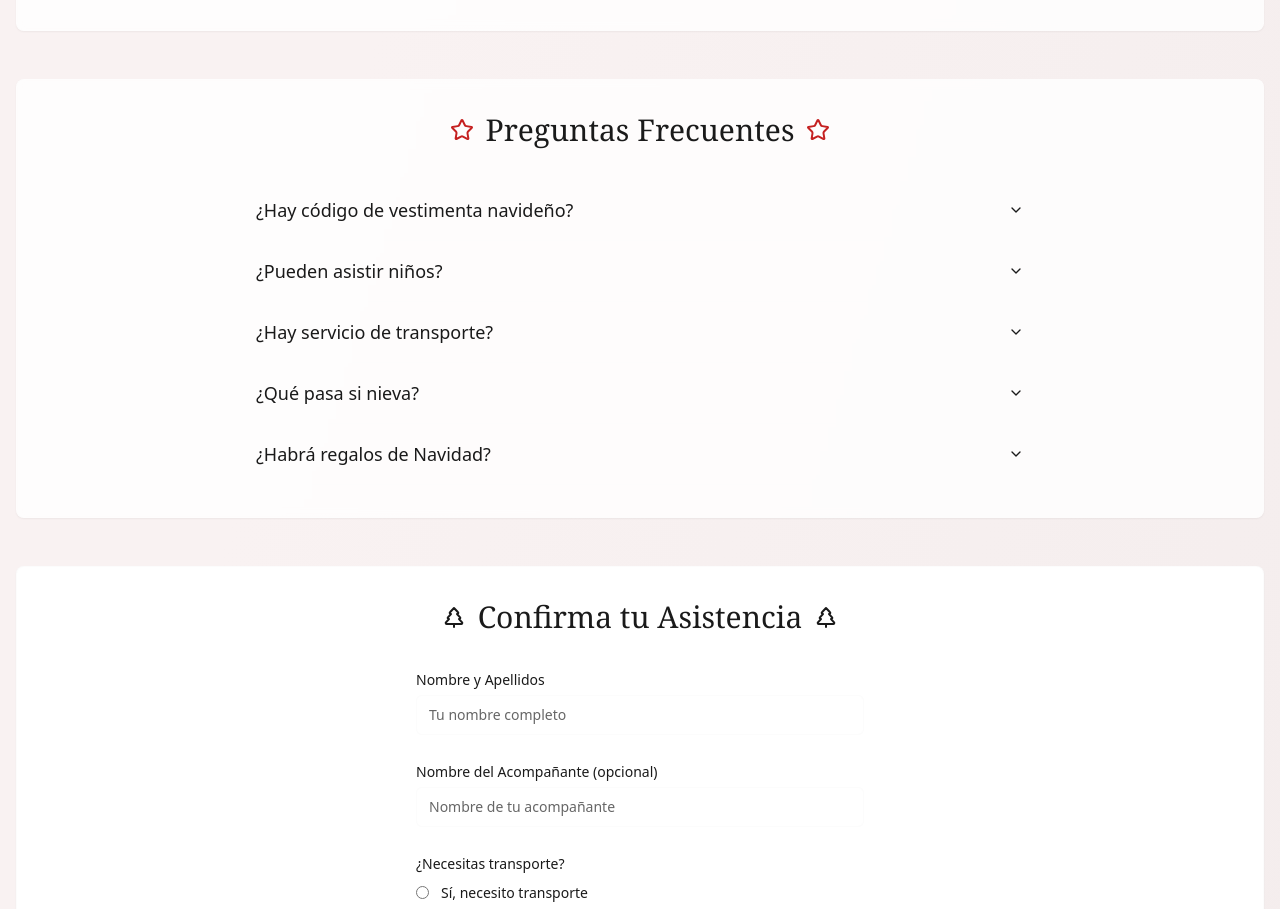
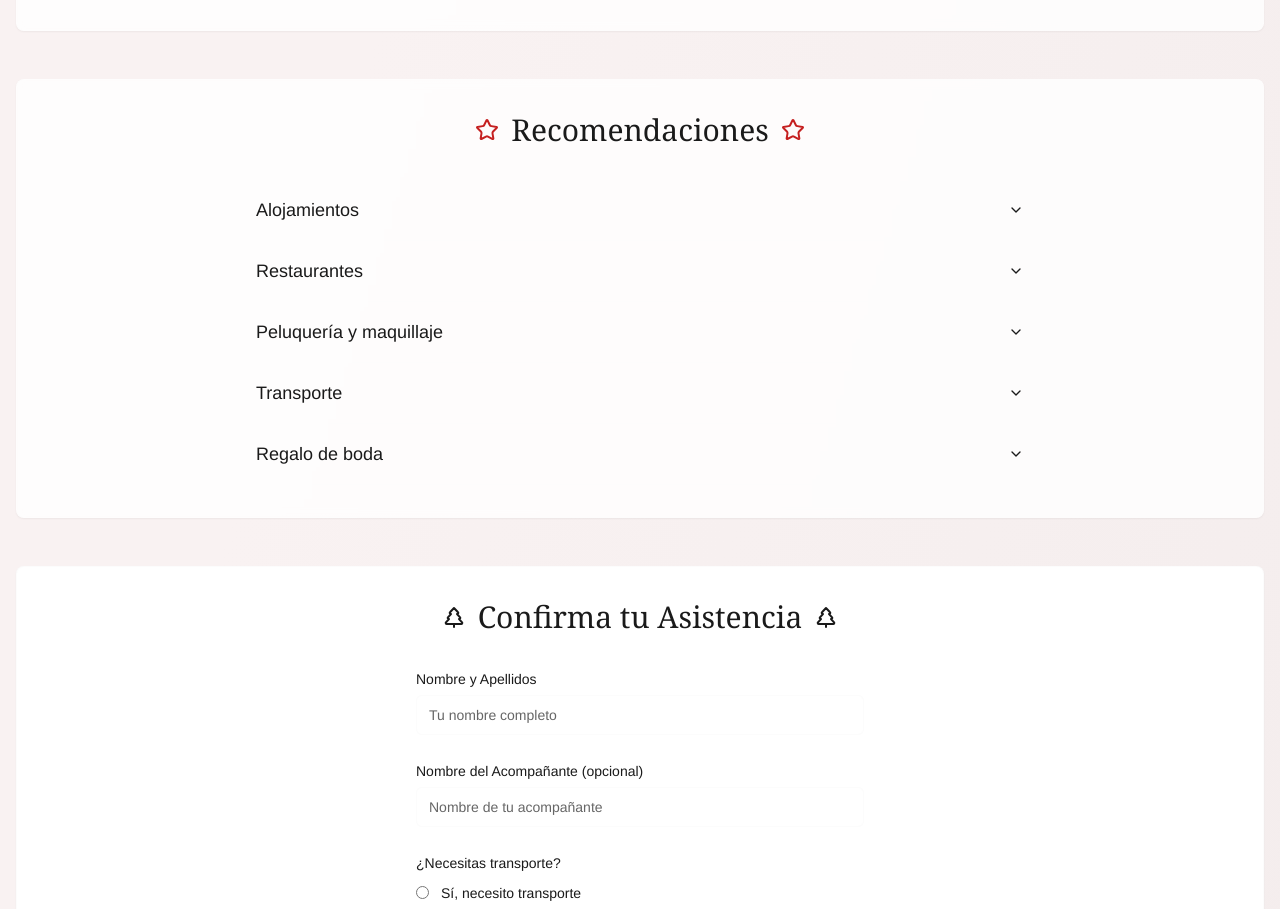
Before and after one commit to ferhergant/holly-jolly-rsvp-site, a React (Vite) app: page / in a window 1280 px wide. Shown: the part 3023-3932 px from the top of the page. Built offline with nearby package versions, Linux system fonts and the light colour scheme.

Commit message:
Add faq Data titles

```diff
--- a/src/components/ChristmasWedding.tsx
+++ b/src/components/ChristmasWedding.tsx
@@ -115,23 +115,23 @@ const ChristmasWedding = () => {
 
   const faqData = [
     {
-      question: "¿Hay código de vestimenta navideño?",
-      answer: "Invitamos a nuestros invitados a incorporar toques navideños en su vestimenta: colores como verde bosque, dorado, burgundy o elementos festivos discretos. ¡Pero lo más importante es que te sientas cómodo y elegante!"
+      question: "Alojamientos",
+      answer: "Lorem ipsum dolor sit amet, consectetur adipiscing elit. Sed do eiusmod tempor incididunt ut labore et dolore magna aliqua."
     },
     {
-      question: "¿Pueden asistir niños?",
+      question: "Restaurantes",
       answer: "¡Por supuesto! Los niños son bienvenidos en nuestra celebración navideña. Habrá actividades especiales y un menú infantil disponible."
     },
     {
-      question: "¿Hay servicio de transporte?",
+      question: "Peluquería y maquillaje",
       answer: "Ofrecemos transporte gratuito desde el centro de la ciudad hasta el venue. Los buses saldrán cada 30 minutos a partir de las 15:30h desde la Plaza Mayor."
     },
     {
-      question: "¿Qué pasa si nieva?",
+      question: "Transporte",
       answer: "¡Será aún más mágico! Nuestro venue cuenta con espacios interiores completamente equipados y calefaccionados para disfrutar sin preocupaciones."
     },
     {
-      question: "¿Habrá regalos de Navidad?",
+      question: "Regalo de boda",
       answer: "Como regalo especial, cada invitado recibirá un detalle navideño personalizado. ¡Tu presencia es nuestro mejor regalo!"
     }
   ];
@@ -154,7 +154,7 @@ const ChristmasWedding = () => {
         ))}
       </div>
 
-        <div className="relative z-10 container mx-auto px-4 py-12 bg-[#82050b]/5 rounded-lg p-8">
+        <div className="relative z-10 container mx-auto px-4 py-12 bg-[#82050b]/5 rounded-lg p-8 font-['Helvetica']">
         {/* Hero Section */}
         <Card className="mb-12 bg-card/80 backdrop-blur-sm border-christmas-gold/30">
           <CardContent className="p-12 text-center">
@@ -266,7 +266,7 @@ const ChristmasWedding = () => {
             <div className="flex items-center justify-center gap-3 mb-8">
               <Star className="w-6 h-6 text-christmas-burgundy" />
               <h2 className="text-3xl font-serif text-center text-christmas-forest">
-                Preguntas Frecuentes
+                Recomendaciones
               </h2>
               <Star className="w-6 h-6 text-christmas-burgundy" />
             </div>
```
